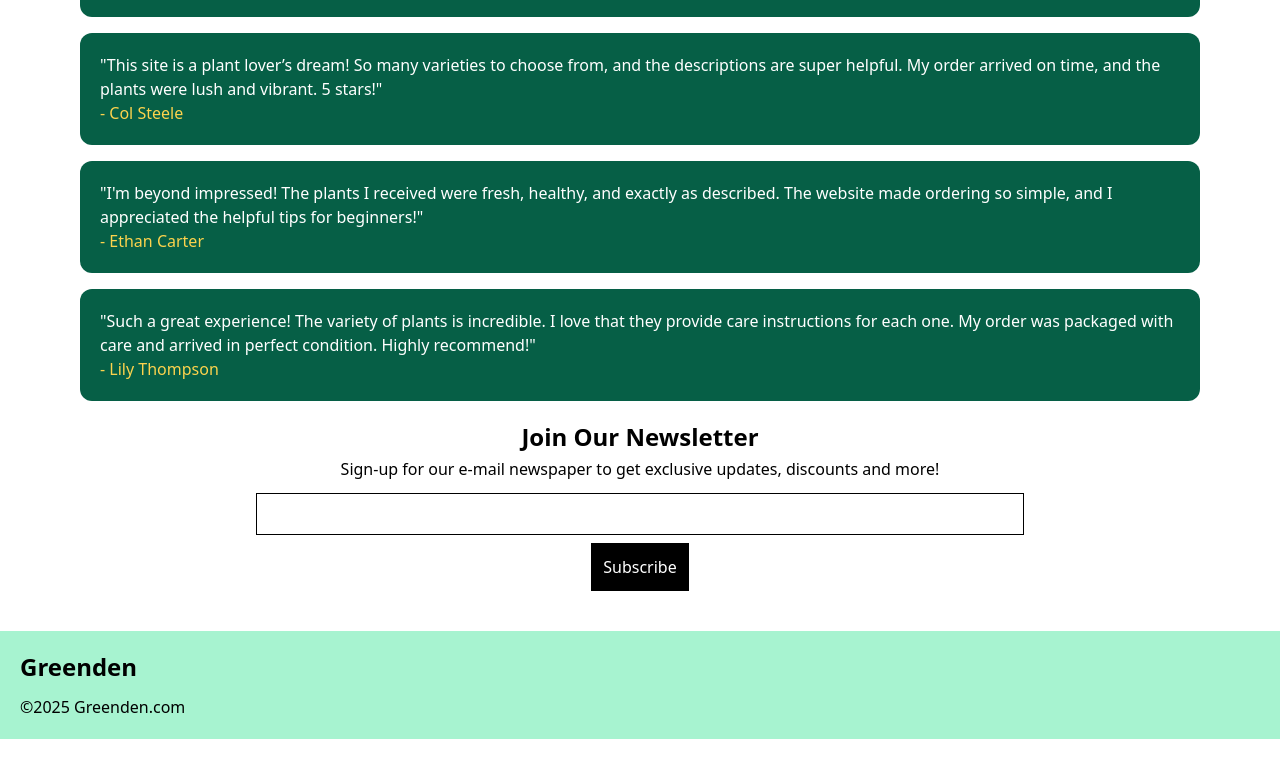
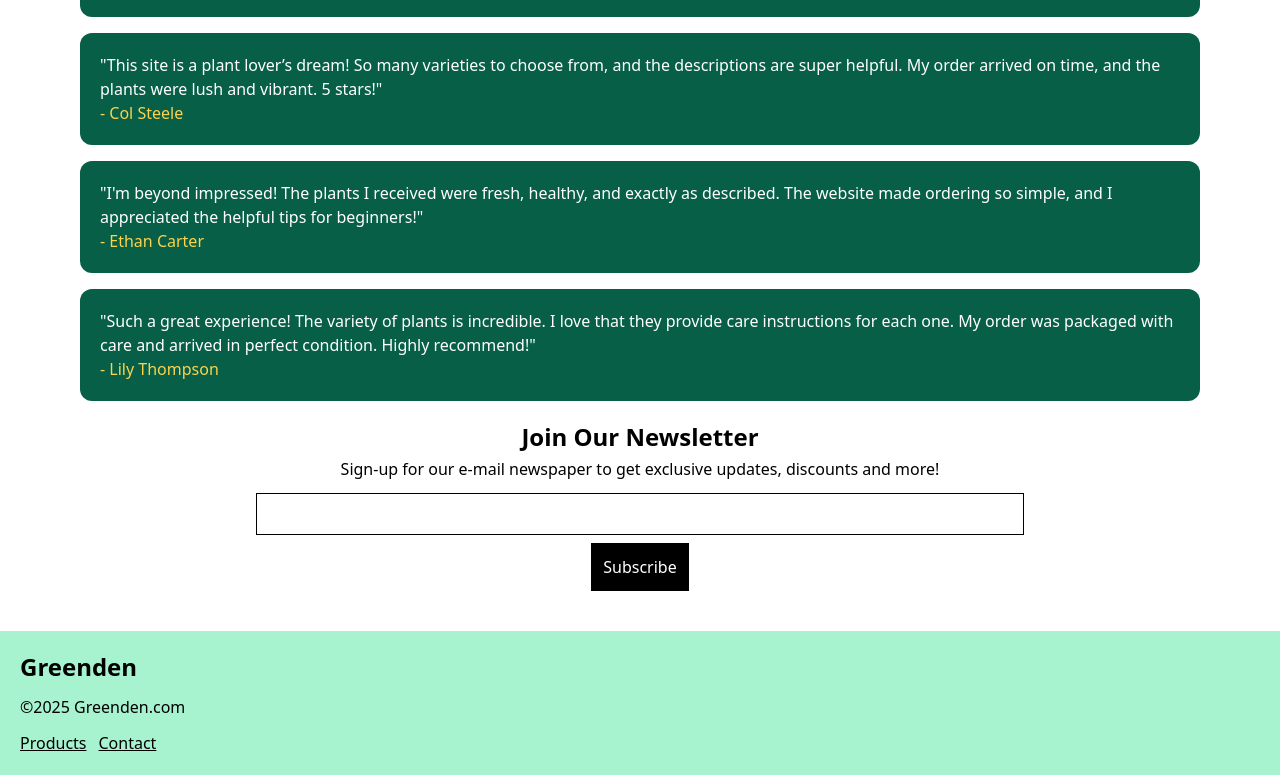
Before and after one commit to farhanawahab/greenden-tailwind-project, a plain HTML site: page index.html in a window 1280 px wide. Shown: the part 1512-2287 px from the top of the page. Before the commit the page ends 2251 px from the top, so only its background shows below. Drawn offline with nearby package versions, Linux system fonts and the light colour scheme.

Commit message:
Updated footer section

```diff
--- a/index.html
+++ b/index.html
@@ -191,6 +191,12 @@
       <section class="bg-green-200 p-5 mt-8 flex flex-col gap-3">
         <h1 class="text-2xl font-semibold">Greenden</h1>
         <p>&copy;2025 Greenden.com</p>
+
+        <div class="flex gap-3">
+            <a href="product.html" class="underline">Products</a>
+            <a href="contact.html" class="underline">Contact</a>
+        </div>
+
       </section>
 </body>
 
```
Also changed, not shown: contact.html (+6 -0 lines), product.html (+5 -0 lines).
